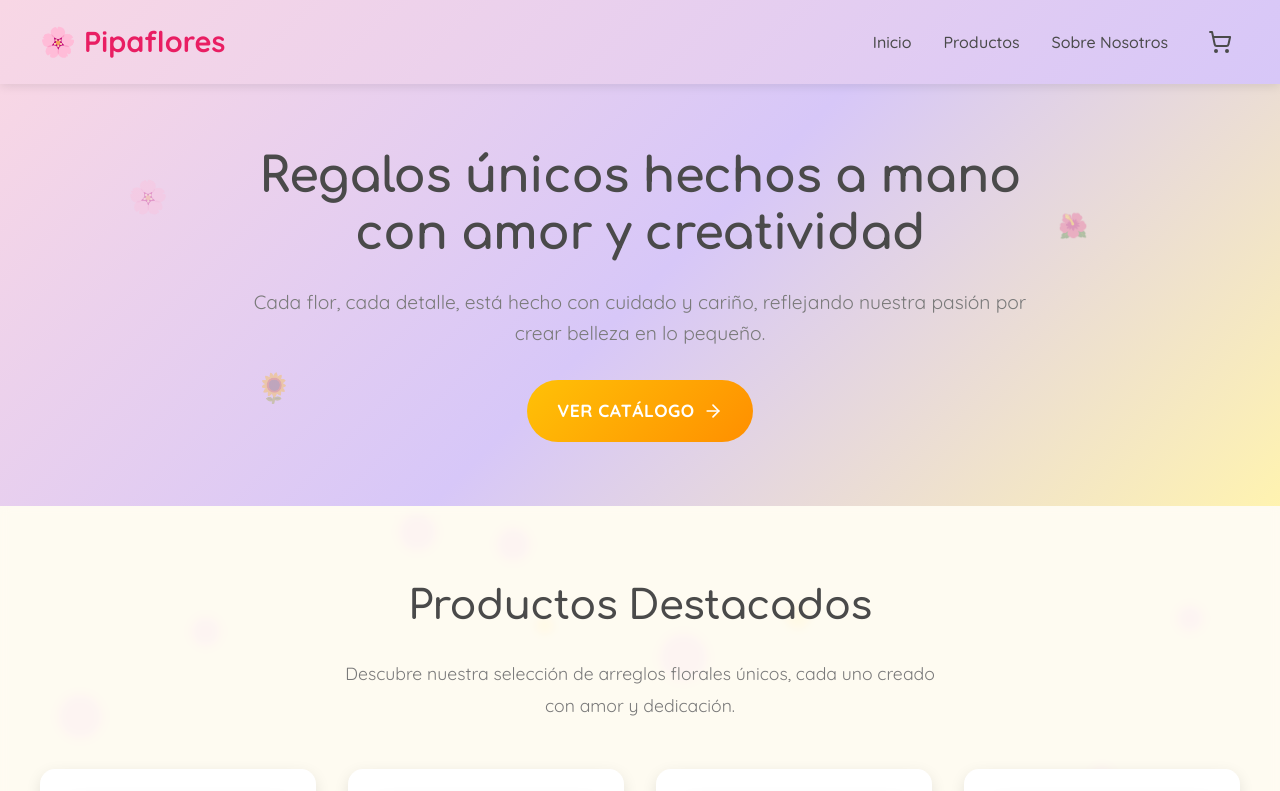
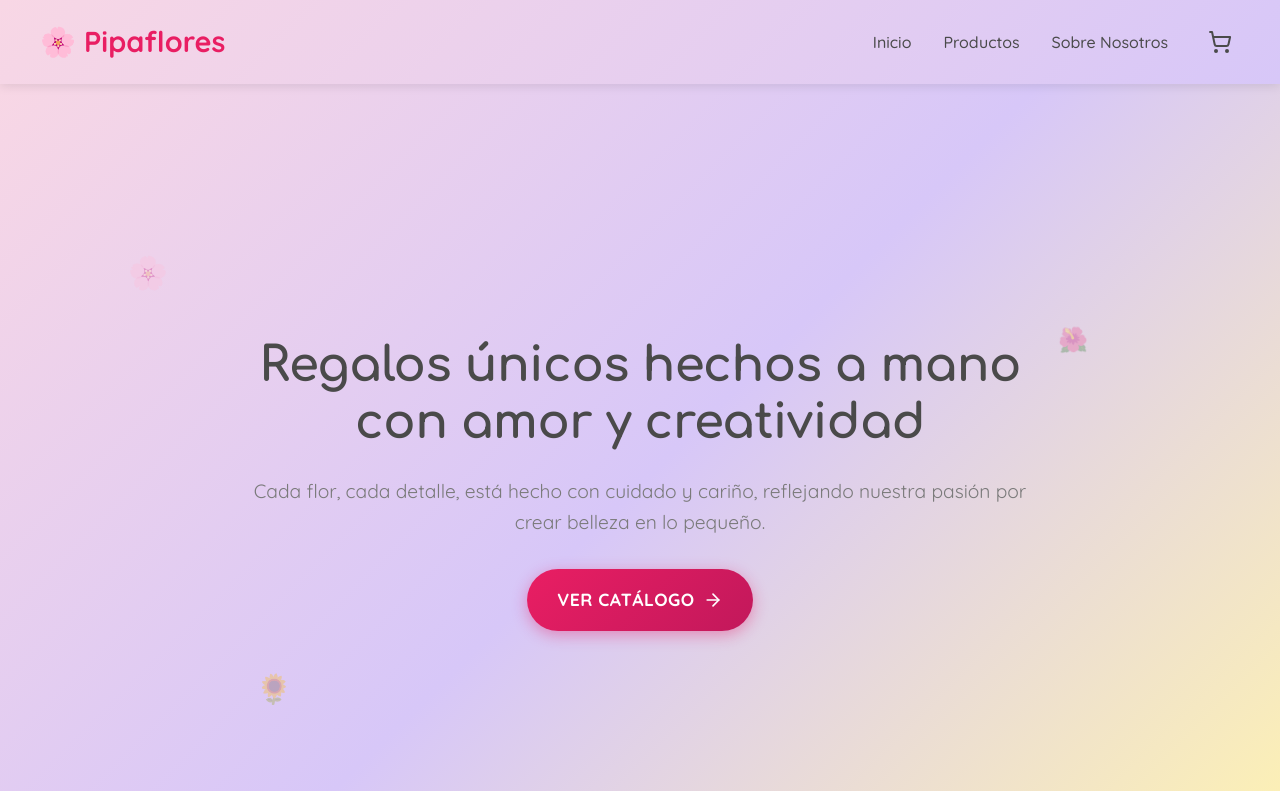
Before and after one commit to herizador/Pipaflores, a React (Vite) app: page / in a window 1280 px wide. Shown: the top 791 px of the page. Built offline with nearby package versions, Linux system fonts and the light colour scheme.

Commit message:
Descripción clara de los cambios realizados

```diff
--- a/src/App.jsx
+++ b/src/App.jsx
@@ -8,12 +8,14 @@ import Cart from './pages/Cart'
 import Admin from './pages/Admin'
 import { CartProvider } from './context/CartContext'
 import BackgroundEffects from './components/BackgroundEffects'
+import CreativeEffects from './components/CreativeEffects'
 
 function App() {
   return (
     <CartProvider>
       <Router future={{ v7_startTransition: true, v7_relativeSplatPath: true }}>
         <BackgroundEffects />
+        <CreativeEffects />
         <div className="App">
           <Header />
           <main>
--- /dev/null
+++ b/src/components/CreativeEffects.jsx
@@ -0,0 +1,135 @@
+import React, { useEffect, useState, useRef } from 'react';
+
+const CreativeEffects = () => {
+    const [flowers, setFlowers] = useState([]);
+    const [particles, setParticles] = useState([]);
+    const requestRef = useRef();
+
+    // 1. Efecto de "Explosión Floral" al hacer scroll
+    useEffect(() => {
+        const handleScroll = () => {
+            const scrollY = window.scrollY;
+            const triggerPoint = window.innerHeight * 0.5; // Mitad de la primera pantalla
+
+            if (scrollY > triggerPoint && scrollY < triggerPoint + 100) {
+                // Disparar flores si no se han disparado recientemente
+                if (Math.random() > 0.8) {
+                    spawnFlower();
+                }
+            }
+        };
+
+        window.addEventListener('scroll', handleScroll);
+        return () => window.removeEventListener('scroll', handleScroll);
+    }, []);
+
+    const spawnFlower = () => {
+        const side = Math.random() > 0.5 ? 'left' : 'right';
+        const startX = window.innerWidth / 2;
+        const icons = ['🌸', '🌺', '🌻', '🌷', '🌹', '✨'];
+
+        const newFlower = {
+            id: Date.now() + Math.random(),
+            icon: icons[Math.floor(Math.random() * icons.length)],
+            x: startX,
+            y: window.innerHeight / 2, // Desde el centro
+            vx: (Math.random() * 10 + 5) * (side === 'left' ? -1 : 1), // Velocidad X
+            vy: (Math.random() * 10 - 5), // Velocidad Y
+            opacity: 1,
+            scale: 1
+        };
+
+        setFlowers(prev => [...prev.slice(-20), newFlower]); // Max 20 flores
+    };
+
+    // 2. Efecto de "Polvo de Hadas" en el cursor
+    useEffect(() => {
+        const handleMouseMove = (e) => {
+            if (Math.random() > 0.8) { // No en cada frame, para rendimiento
+                const newParticle = {
+                    id: Date.now() + Math.random(),
+                    x: e.clientX,
+                    y: e.clientY,
+                    size: Math.random() * 4 + 1,
+                    opacity: 1,
+                    color: `hsl(${Math.random() * 60 + 300}, 100%, 75%)` // Tonos rosas/lila
+                };
+                setParticles(prev => [...prev.slice(-30), newParticle]);
+            }
+        };
+
+        window.addEventListener('mousemove', handleMouseMove);
+        return () => window.removeEventListener('mousemove', handleMouseMove);
+    }, []);
+
+    // Loop de animación para mover elementos
+    useEffect(() => {
+        const animate = () => {
+            // Actualizar flores
+            setFlowers(prevFlowers =>
+                prevFlowers
+                    .map(f => ({
+                        ...f,
+                        x: f.x + f.vx,
+                        y: f.y + f.vy,
+                        opacity: f.opacity - 0.02,
+                        scale: f.scale + 0.05,
+                        vy: f.vy + 0.2 // Gravedad
+                    }))
+                    .filter(f => f.opacity > 0)
+            );
+
+            // Actualizar partículas
+            setParticles(prevParticles =>
+                prevParticles
+                    .map(p => ({
+                        ...p,
+                        y: p.y + 1, // Caen lento
+                        opacity: p.opacity - 0.03
+                    }))
+                    .filter(p => p.opacity > 0)
+            );
+
+            requestRef.current = requestAnimationFrame(animate);
+        };
+
+        requestRef.current = requestAnimationFrame(animate);
+        return () => cancelAnimationFrame(requestRef.current);
+    }, []);
+
+    return (
+        <div style={{ position: 'fixed', top: 0, left: 0, width: '100%', height: '100%', pointerEvents: 'none', zIndex: 9999 }}>
+            {/* Flores */}
+            {flowers.map(f => (
+                <div key={f.id} style={{
+                    position: 'absolute',
+                    left: f.x,
+                    top: f.y,
+                    fontSize: '2rem',
+                    opacity: f.opacity,
+                    transform: `scale(${f.scale}) rotate(${f.x * 2}deg)`,
+                    filter: 'blur(1px)'
+                }}>
+                    {f.icon}
+                </div>
+            ))}
+
+            {/* Partículas de Hadas */}
+            {particles.map(p => (
+                <div key={p.id} style={{
+                    position: 'absolute',
+                    left: p.x,
+                    top: p.y,
+                    width: p.size,
+                    height: p.size,
+                    backgroundColor: p.color,
+                    borderRadius: '50%',
+                    opacity: p.opacity,
+                    boxShadow: `0 0 ${p.size * 2}px ${p.color}`
+                }} />
+            ))}
+        </div>
+    );
+};
+
+export default CreativeEffects;
--- a/src/index.css
+++ b/src/index.css
@@ -91,9 +91,44 @@ button {
   font-size: 0.9rem;
 }
 
+html {
+  scroll-behavior: smooth;
+  scroll-padding-top: 80px;
+}
+
 .btn-primary {
+  background: linear-gradient(135deg, var(--rosa-intenso), #C2185B);
+  /* Ahora es ROSA */
+  color: white;
+  box-shadow: 0 4px 15px rgba(233, 30, 99, 0.4);
+}
+
+.btn-primary:hover {
+  transform: translateY(-2px);
+  box-shadow: 0 8px 25px rgba(233, 30, 99, 0.6);
+}
+
+.btn-gold {
   background: linear-gradient(135deg, var(--amarillo-fuerte), #FF8F00);
+  /* Nuevo AMARILLO */
   color: white;
+  box-shadow: 0 4px 15px rgba(255, 193, 7, 0.4);
+  padding: 14px 32px;
+  border-radius: 50px;
+  font-weight: 700;
+  letter-spacing: 0.5px;
+  transition: var(--transicion);
+  text-transform: uppercase;
+  font-size: 0.9rem;
+  display: inline-flex;
+  align-items: center;
+  gap: 0.5rem;
+}
+
+.btn-gold:hover {
+  transform: translateY(-2px);
+  box-shadow: 0 8px 25px rgba(255, 193, 7, 0.6);
+  filter: brightness(1.1);
 }
 
 .btn-secondary:hover {
--- a/src/pages/Home.jsx
+++ b/src/pages/Home.jsx
@@ -3,6 +3,7 @@ import { ArrowRight, Star } from 'lucide-react'
 import { useCart } from '../context/CartContext'
 import ProductImage from '../components/ProductImage'
 import { useEffect } from 'react'
+import { triggerSparkles } from '../utils/sparkles'
 
 const Home = () => {
   const { addToCart } = useCart()
@@ -63,10 +64,14 @@ const Home = () => {
       {/* Banner Principal */}
       <section style={{
         background: 'linear-gradient(135deg, var(--rosa-suave) 0%, var(--lila-claro) 50%, var(--amarillo-pastel) 100%)',
-        padding: '4rem 0',
+        padding: '0', /* padding 0 porque usaremos flex center */
         textAlign: 'center',
         position: 'relative',
-        overflow: 'hidden'
+        overflow: 'hidden',
+        minHeight: '100vh', /* Full screen */
+        display: 'flex',
+        alignItems: 'center',
+        justifyContent: 'center'
       }}>
         <div className="container">
           <div style={{
@@ -231,7 +236,10 @@ const Home = () => {
                   €{product.price}
                 </div>
                 <button
-                  onClick={() => addToCart(product)}
+                  onClick={(e) => {
+                    triggerSparkles(e.clientX, e.clientY);
+                    addToCart(product);
+                  }}
                   className="btn btn-primary"
                   style={{
                     width: '100%',
@@ -248,7 +256,7 @@ const Home = () => {
             textAlign: 'center',
             marginTop: '4rem'
           }}>
-            <Link to="/productos" className="btn btn-primary btn-glow" style={{
+            <Link to="/productos" className="btn btn-gold btn-glow" style={{ /* Usando btn-gold */
               fontSize: '1.2rem',
               padding: '16px 40px',
               display: 'inline-flex',
--- /dev/null
+++ b/src/utils/sparkles.js
@@ -0,0 +1,29 @@
+export const triggerSparkles = (x, y) => {
+    const count = 12;
+    for (let i = 0; i < count; i++) {
+        const particle = document.createElement('div');
+        particle.style.position = 'fixed';
+        particle.style.left = `${x}px`;
+        particle.style.top = `${y}px`;
+        particle.style.width = '8px';
+        particle.style.height = '8px';
+        particle.style.backgroundColor = `hsl(${Math.random() * 60 + 300}, 100%, 75%)`;
+        particle.style.borderRadius = '50%';
+        particle.style.pointerEvents = 'none';
+        particle.style.zIndex = '10000';
+        document.body.appendChild(particle);
+
+        const angle = Math.random() * Math.PI * 2;
+        const velocity = Math.random() * 100 + 50;
+        const tx = Math.cos(angle) * velocity;
+        const ty = Math.sin(angle) * velocity;
+
+        particle.animate([
+            { transform: 'translate(0, 0) scale(1)', opacity: 1 },
+            { transform: `translate(${tx}px, ${ty}px) scale(0)`, opacity: 0 }
+        ], {
+            duration: 800,
+            easing: 'cubic-bezier(0, .9, .57, 1)',
+        }).onfinish = () => particle.remove();
+    }
+};
```
